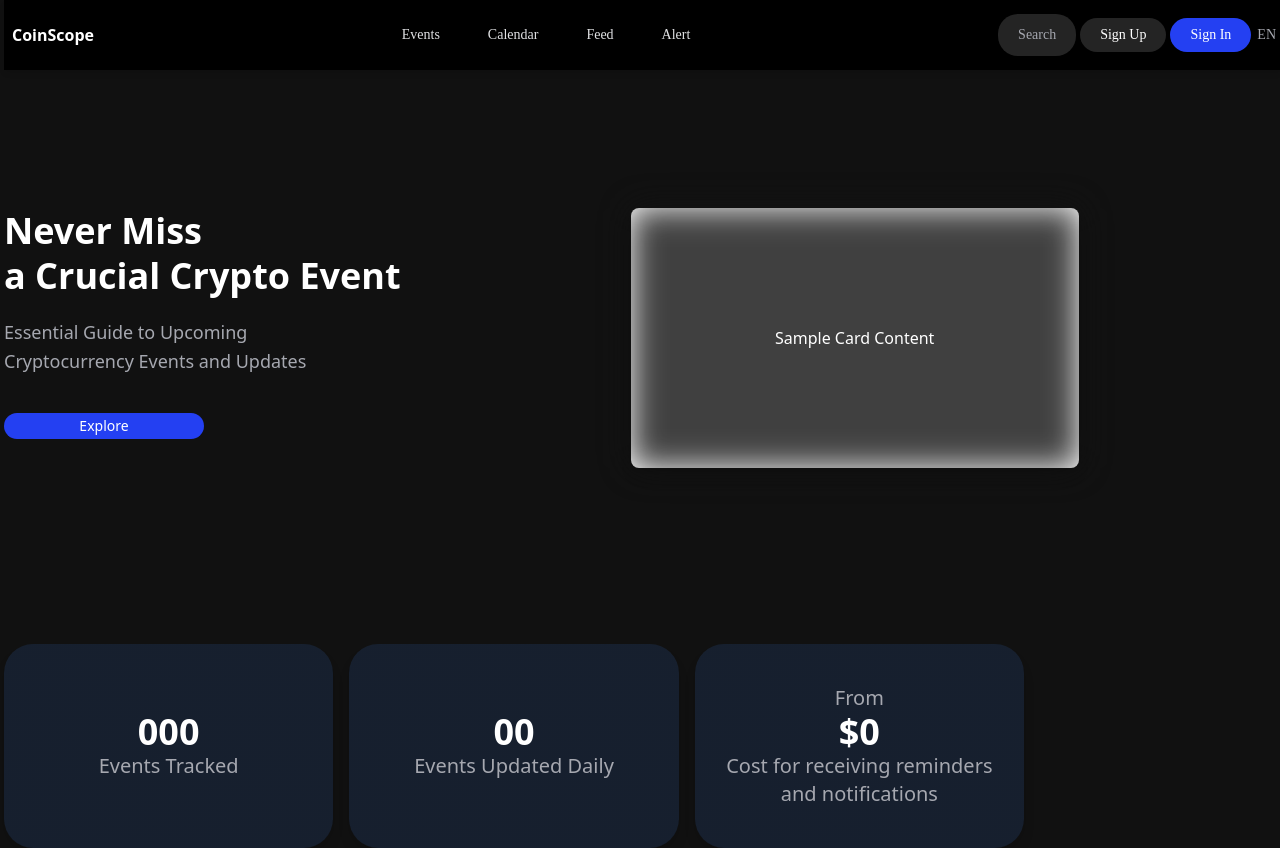
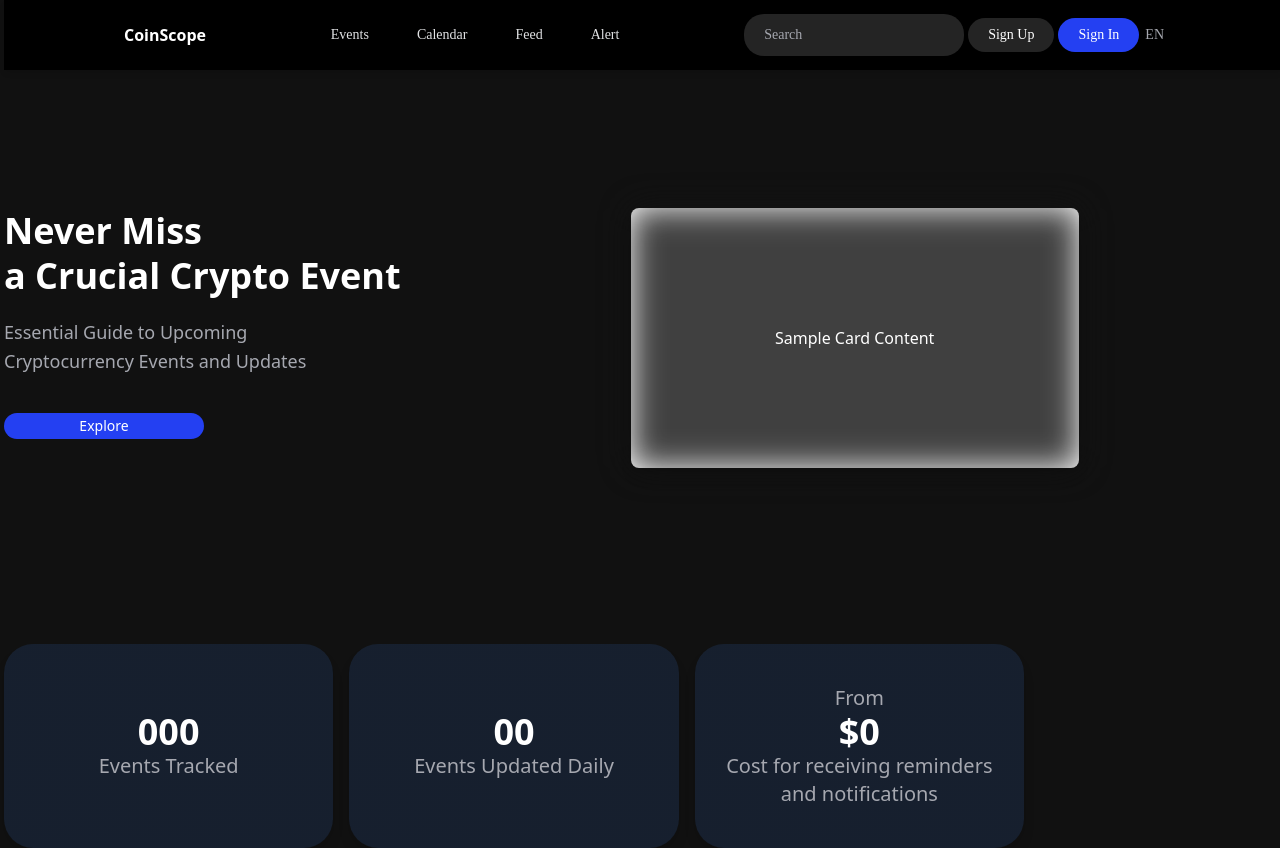
Before and after one commit to jinnyleeis/coinscope_fe, a Next.js app: page /landing in a window 1280 px wide. Shown: the top 848 px of the page. Built offline with nearby package versions, Linux system fonts and the light colour scheme.

Commit message:
[feat] GNB 화면이 줄어들수록 그 여백이 점점 줄어들도록
responsive utility 활용

```diff
--- a/components/GNB.tsx
+++ b/components/GNB.tsx
@@ -2,14 +2,14 @@ import React from 'react';
 
 const GNB = () => {
   return (
-    <header className="w-full max-w-screen-2xl  mx-auto h-[70px] flex justify-between items-center px-8 bg-black text-white shadow-md fixed top-0 z-10">
+    <header className="w-full max-w-screen-2xl  lg:px-[120px] mx-auto h-[70px] flex justify-between items-center px-8 bg-black text-white shadow-md fixed top-0 z-10">
       {/* Logo */}
       <div className="text-title-1 font-bold cursor-pointer">
         CoinScope
       </div>
 
       {/* Navigation Links */}
-      <nav className="flex space-x-8">
+      <nav className="flex space-x-8 ">
         <div className="px-5 py-1.5 rounded-[20px] flex items-center">
           <a href="#events" className="text-[#e1e2e4] text-sm font-medium font-['SUIT'] leading-relaxed hover:text-primary">
             Events
@@ -35,7 +35,7 @@ const GNB = () => {
       {/* Action Buttons */}
       <div className="flex space-x-4 items-center">
         {/* Search Button */}
-        <div className="h-[42px] px-5 py-2 bg-[#242424] rounded-[20px] flex items-center">
+        <div className=" w-[220px] h-[42px] px-5 py-2 bg-[#242424] rounded-[20px] flex items-center">
           <div className="text-[#a6a8b0] text-sm font-medium font-['SUIT'] leading-relaxed">Search</div>
         </div>
 
```
